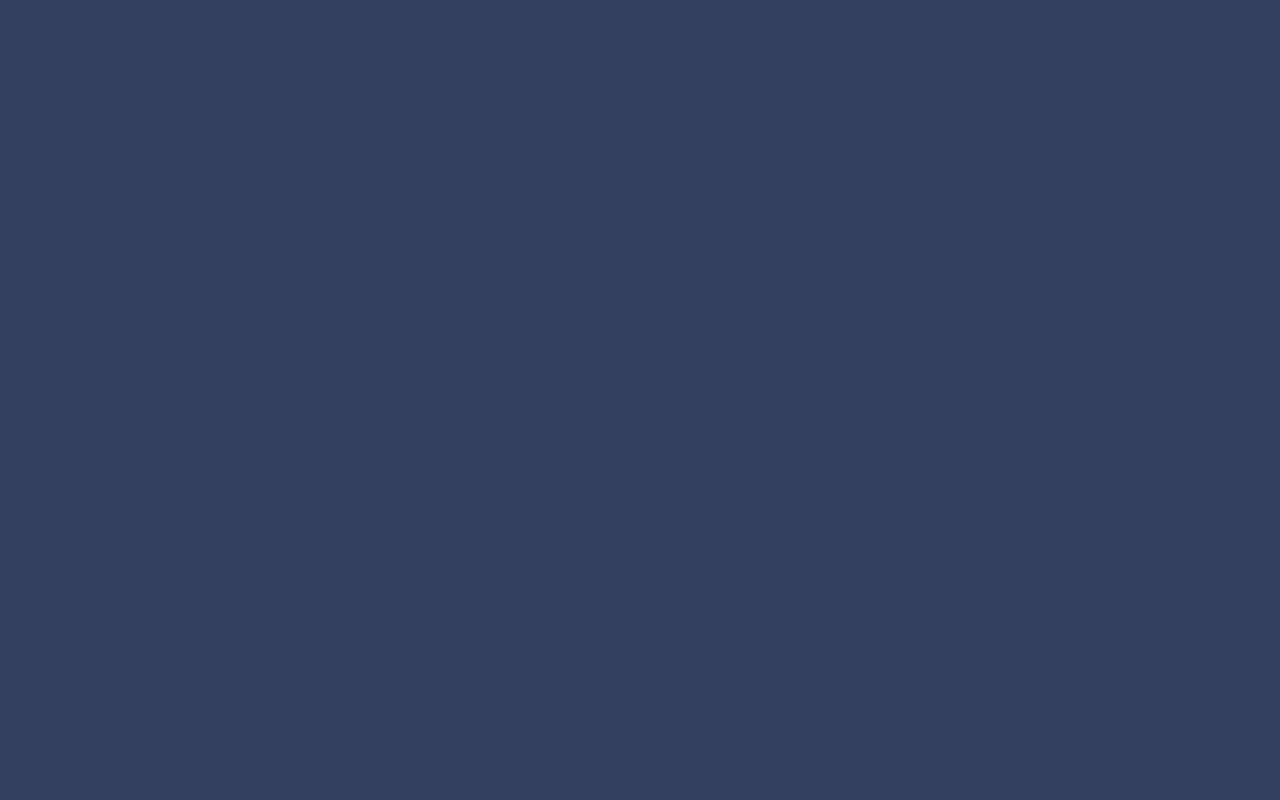
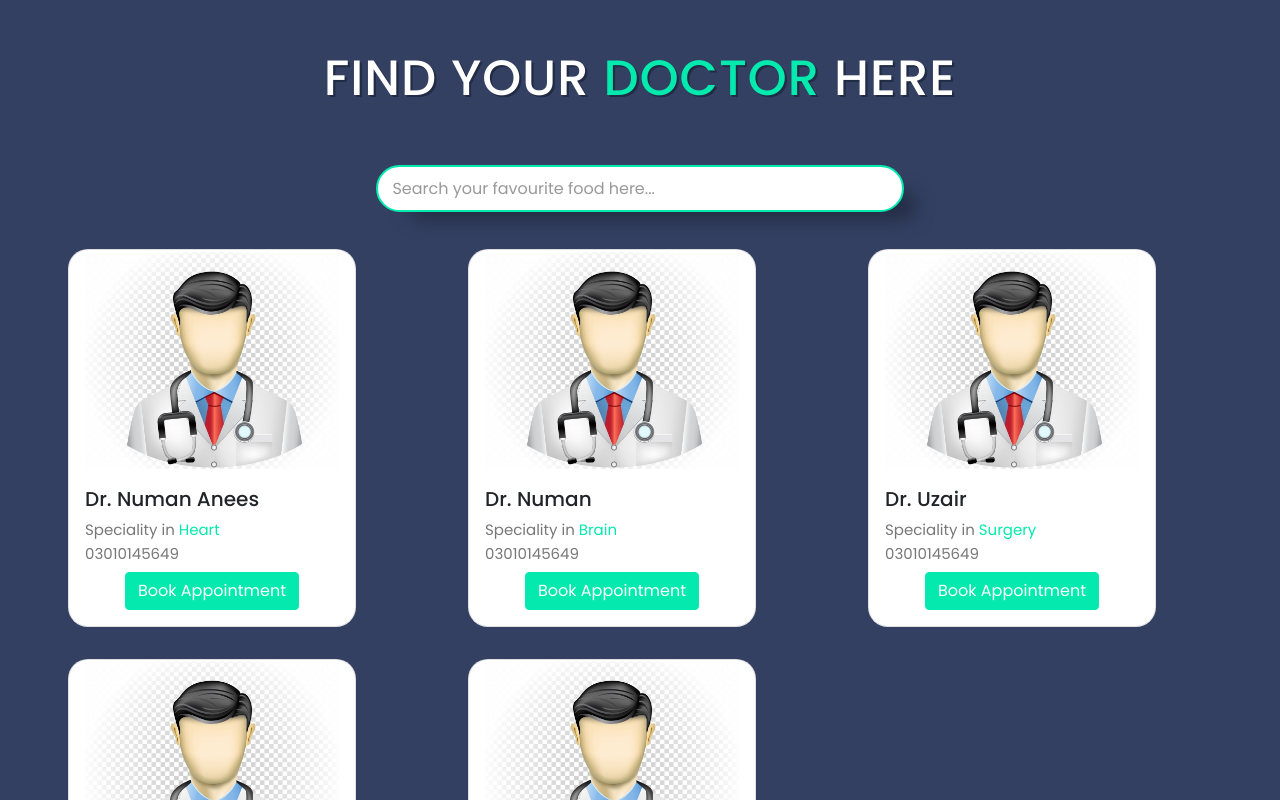
Before and after one commit to UzairAsadBaig/Softec-22, a React (Create React App) app in the folder front/: page / in a window 1280 px wide. Shown: the top 800 px of the page. Built offline with nearby package versions, Linux system fonts and the light colour scheme.

Commit message:
home page

```diff
--- a/front/src/App.js
+++ b/front/src/App.js
@@ -15,7 +15,7 @@ function App() {
   return (
     <>
     {/* <Signup/> */}
-
+    <Home></Home>
     </>
   );
 }
--- a/front/src/Data/card.js
+++ b/front/src/Data/card.js
@@ -1,42 +1,48 @@
+ import DocImage from "../img/doc.jpg"
  const card = [
   {
      id: 1,
-     image : "No",
+     image : `${DocImage}`,
      name : "Jinnah Hospital",
      Doc : "Numan Anees",
      Specialization : "Heart",
+     phone:"03010145649"
 
   },
   {
      id: 2,
-     image : "no",
+     image : `${DocImage}`,
      name : "Jinnah",
      Doc : "Numan",
      Specialization : "Brain",
+     phone:"03010145649"
 
   },
   {
      id: 3,
-     image : "no",
+     image : `${DocImage}`,
      name : "Hua",
      Doc : "Uzair",
      Specialization : "Surgery",
+     phone:"03010145649"
 
   },
   {
      id: 3,
-     image : "no",
+     image : `${DocImage}`,
      name : "Hua",
      Doc : "Uzair",
      Specialization : "Kidney",
+     phone:"03010145649"
 
   },
   {
      id: 3,
-     image : "no",
+     image : `${DocImage}`,
      name : "Hua",
      Doc : "Uzair",
      Specialization : "kidney",
+     phone:"03010145649"
 
   },
 
--- a/front/src/css/Home.css
+++ b/front/src/css/Home.css
@@ -69,3 +69,6 @@
   -webkit-text-stroke-width: 1px; */
   margin-bottom: 2rem;
 }
+.card {
+  border-radius: 1.25rem;
+}
--- a/front/src/pages/Home.js
+++ b/front/src/pages/Home.js
@@ -14,13 +14,12 @@ const Home = () => {
         <div className="card" style={{"width":"18rem"}}>
             <img className="card-img-top" src={l.image} style={{"padding":"0.1rem 1rem"}} alt="Card image cap"/>
             <div className="card-body">
-                <h5 className="card-title">{l.name}</h5>
-                <p className="card-text">Doctor Name: {l.Doc}</p>
-                <p className="card-text">Speciality: {l.Specialization}</p>
-
+                <h5 className="card-title"><span>Dr. </span>{l.Doc}</h5>
+                <p className="card-text" style={{"marginBottom":"0.1","marginTop":"0.4rem"}}>Speciality in <span style={{"color":"#04e9ae"}}>{l.Specialization}</span></p>
+                <p className='card-text' style={{"marginBottom":"0.4rem","marginTop":"0.1rem"}}>{l.phone}</p>
                 {/* <p className="card-text">Some quick example text to build on the card title and make up the bulk of the card's content.</p> */}
                 <div className='text-center'>
-                <a href="#" className="btn btn-primary">Book Appointment</a>
+                <a href="#" className="btn btn-primary" style={{"backgroundColor":"#04e9ae","borderColor":"#04e9ae"}}>Book Appointment</a>
                 </div>
             </div>
         </div>
```
Also changed, not shown: front/src/img/doc.jpg (added).
